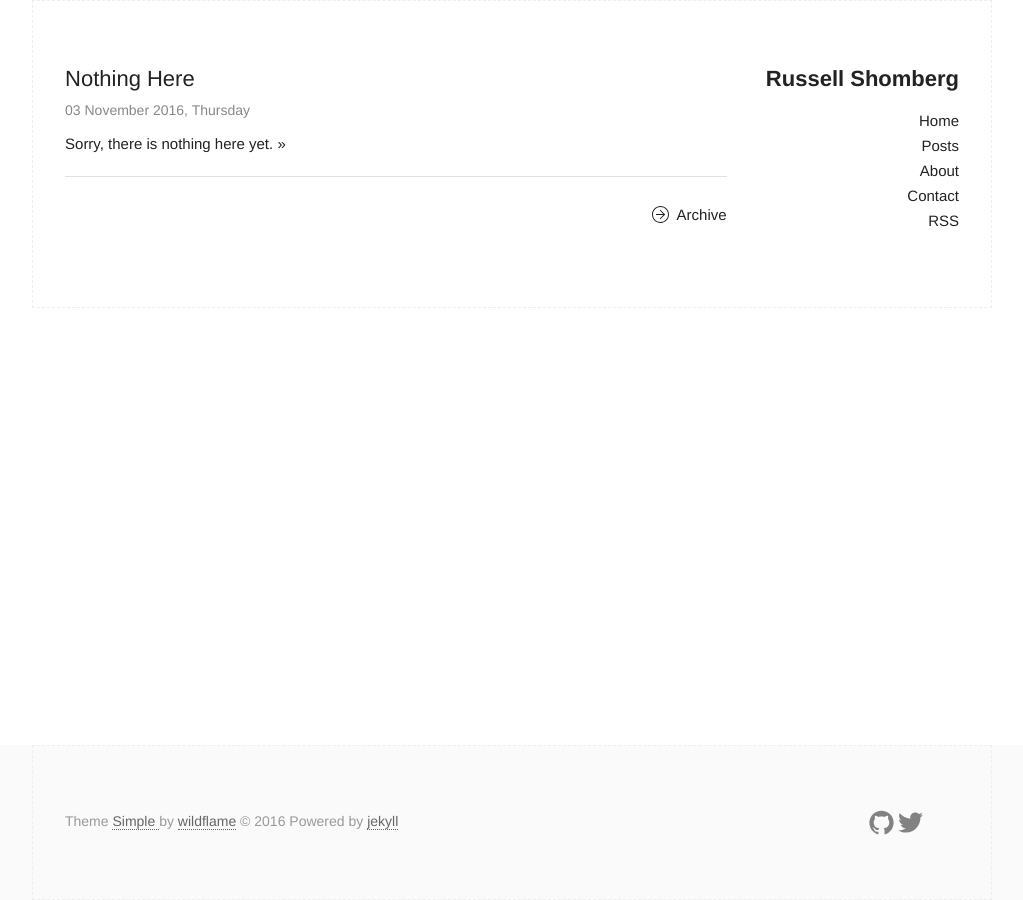
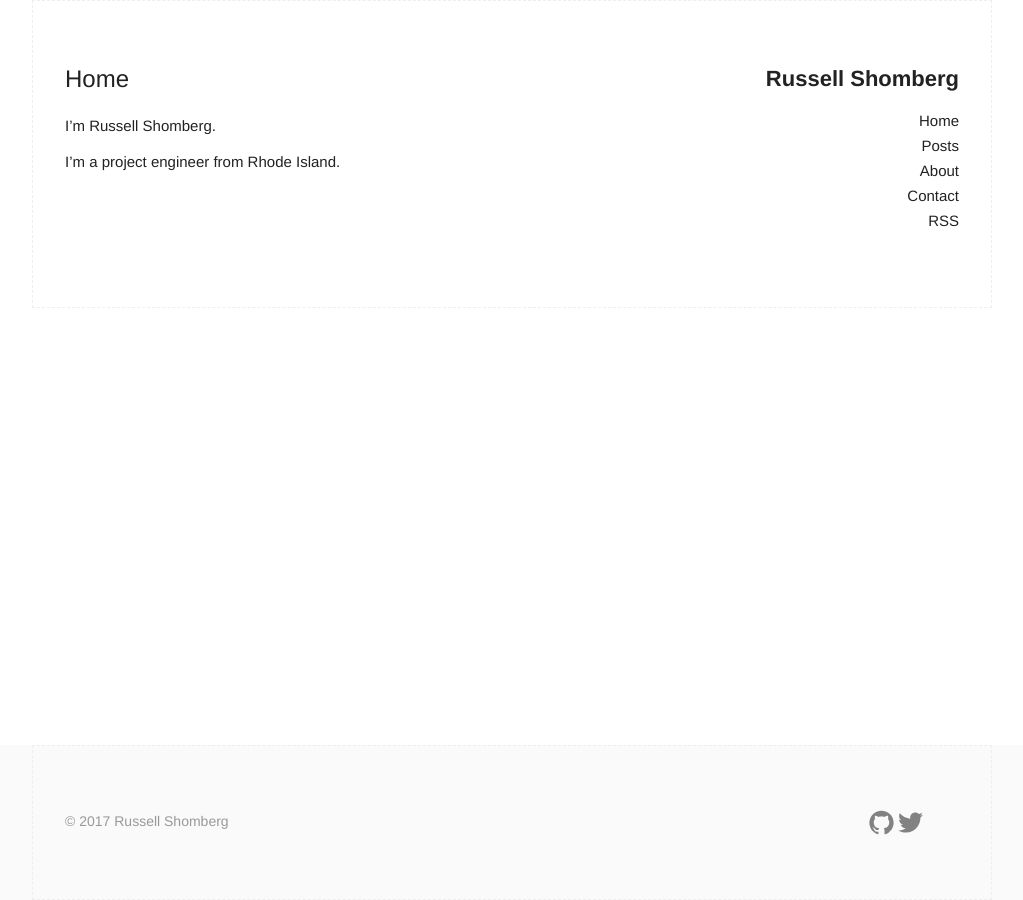
Before and after one commit to rshom/old_site, a Jekyll site: the page built from index.md, in a window 1280 px wide. Shown: the whole page, without its empty margins (128-1151 px from the left). Built offline with Jekyll 4.4.1, drawn with Linux system fonts in a browser that asks for light colours.

Commit message:
changed index to not posts

```diff
--- a/_includes/author.html
+++ b/_includes/author.html
@@ -3,7 +3,7 @@
   <div class="authorinfo box">
     <p>Author | Russell Shomberg</p>
     <p class="bio">
-      Currently an independent entrepreneur working out of Hawaii.
+      Project Engineer from Rhode Island.
     </p>
   </div>
 </section>
--- a/_includes/footer.html
+++ b/_includes/footer.html
@@ -2,9 +2,7 @@
   <div class="container">
     <div class="footer left column one-half">
       <section class="small-font">
-        Theme <a href="https://github.com/wild-flame/jekyll-simple"> Simple </a> by <a href="http://wildflame.me">wildflame</a>
-        © 2016
-        Powered by <a href="https://github.com/jekyll/jekyll">jekyll</a>
+        © 2017 Russell Shomberg
       </section>
     </div>
 
--- a/index.html
+++ /dev/null
@@ -1,62 +0,0 @@
----
-layout: default
-title: Home
----
-
-<div class="home">
-  <div class="post-list">
-
-    {% for post in site.posts limit:5%}
-
-    <article class="post_card post">
-      <header class="post_header">
-        <h2 class="post_title"><a href="{{ post.url | prepend: site.baseurl }}">{{ post.title}}</a></h2>
-        <time class="post_date">{{ post.date | date: "%d %B %Y, %A" }}</time>
-      </header>
-      <div class="post_excerpt">
-        <p>
-          {% if post.description %}
-          {{ post.description}}
-          {% else %}
-          {{ post.excerpt }}
-          {% endif %}
-          <a class="read-more" href="{{ post.url | prepend: site.baseurl }}"> »  </a>
-        </p>
-      </div>
-      <footer class="post_meta">
-
-
-        {% if post.location %}
-        <span class="author-location">
-          <div data-icon="ei-location"></div>
-          <a href=https://www.google.com/maps/place/{{post.location}}">{{ post.location }}</a>
-        </span>
-        {% endif %}
-        <!--
-        {% for category in post.categories %}
-        <a href="{{"/category/" | append: category | prepend: site.baseurl }}">
-          <data data-icon="ei-archive"></data>
-          {{category}}</a>
-        {% endfor %}
-        -->
-
-        <!--
-        {% if post.author %}
-        <span class="author_meta">
-          <img src="{{site.baseurl}}/assets/img/{{post.author}}.jpg"></img>
-          <span>David Lin</span>
-        </span>
-        {% endif %}
-        -->
-
-        <!--p class="readmore">
-          <a href=""><data data-icon="ei-arrow-right"></data>Read this article  </a>
-        </p-->
-      </footer>
-      <hr/>
-    </article>
-    {% endfor %}
-
-    <div class="pagination older-post"><a href="./archive"><data data-icon="ei-arrow-right"></data> Archive  </a></div>
-  </div>
-</div>
--- /dev/null
+++ b/index.md
@@ -0,0 +1,8 @@
+---
+layout: page
+title: Home
+---
+
+I'm Russell Shomberg.
+
+I'm a project engineer from Rhode Island.
```
Also changed, not shown: .#about.md (added, +1 -0 lines), 1 other file.
